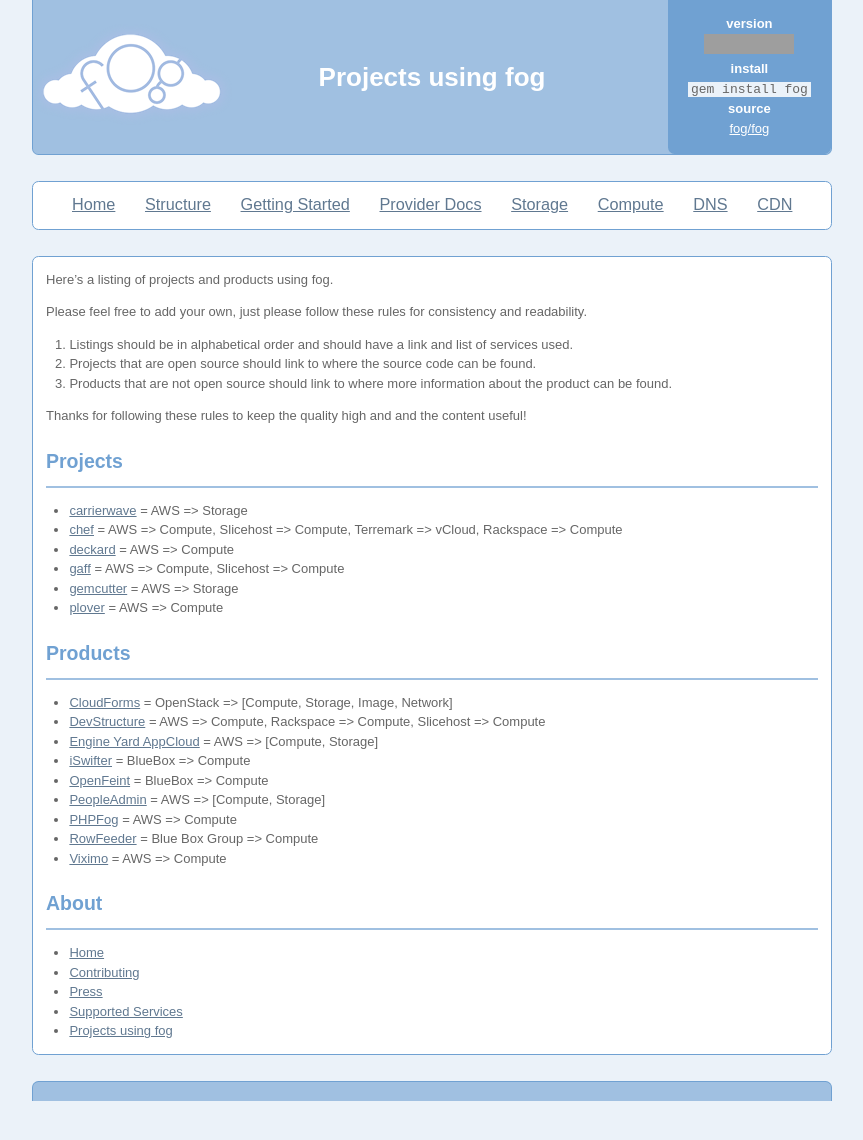
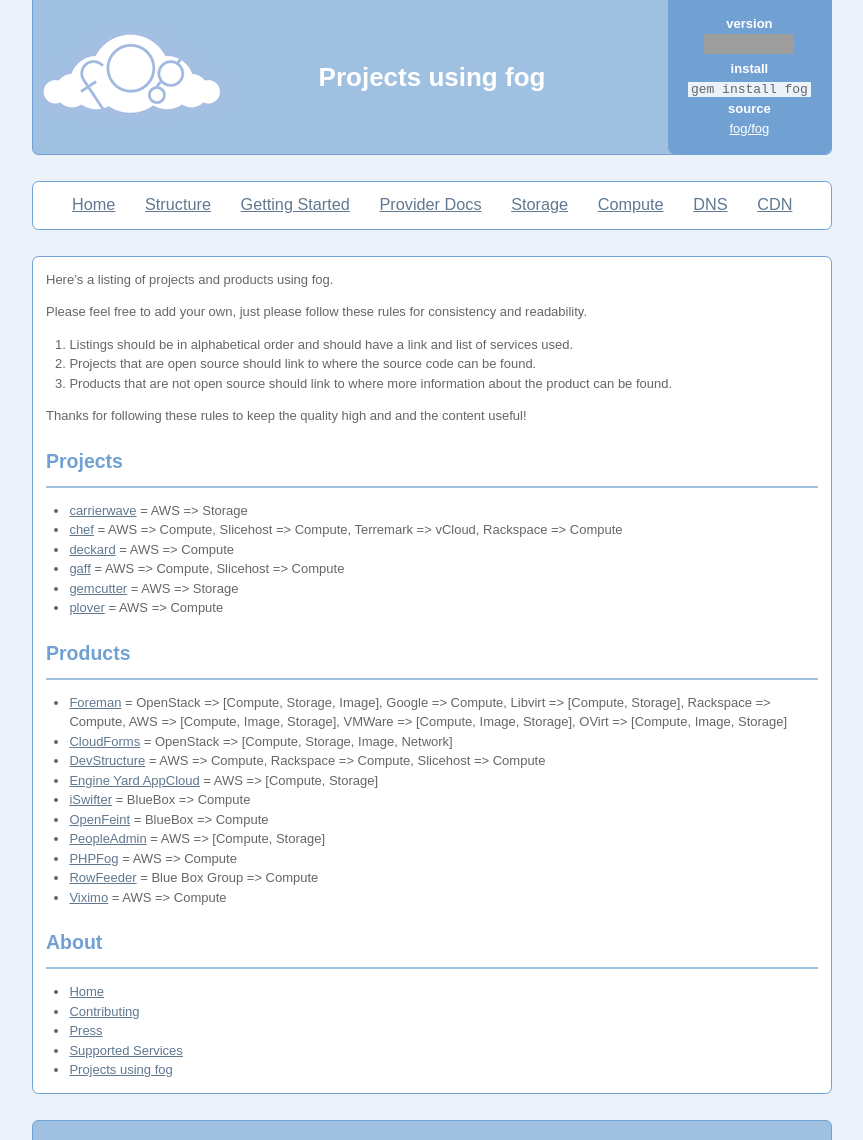
Before and after one commit to fog/fog.github.com, a Jekyll site: the page built from about/projects_using_fog.markdown, in a window 1280 px wide. Shown: the whole page, without its empty margins (208-1071 px from the left). Built offline with Jekyll 4.4.1, drawn with Linux system fonts in a browser that asks for light colours; nearby versions of some CDN libraries; Markdown is read by kramdown in place of the engine named in the settings; before the commit the page ends 1101 px from its top, so only the background shows below that; grey boxes are pictures that could not be loaded.

Commit message:
Added Foreman to list of projects

```diff
--- a/about/projects_using_fog.markdown
+++ b/about/projects_using_fog.markdown
@@ -24,6 +24,7 @@ Thanks for following these rules to keep the quality high and and the content us
 
 ## Products
 
+* [Foreman](http://theforeman.org/) = OpenStack => \[Compute, Storage, Image\], Google => Compute, Libvirt => \[Compute, Storage\], Rackspace => Compute, AWS => \[Compute, Image, Storage\], VMWare => \[Compute, Image, Storage\], OVirt => \[Compute, Image, Storage\]
 * [CloudForms](http://www.redhat.com/products/cloud-computing/cloudforms/) = OpenStack => \[Compute, Storage, Image, Network\]
 * [DevStructure](http://devstructure.com/) = AWS => Compute, Rackspace => Compute, Slicehost => Compute
 * [Engine Yard AppCloud](http://www.engineyard.com/cloud) = AWS => \[Compute, Storage\]
```
